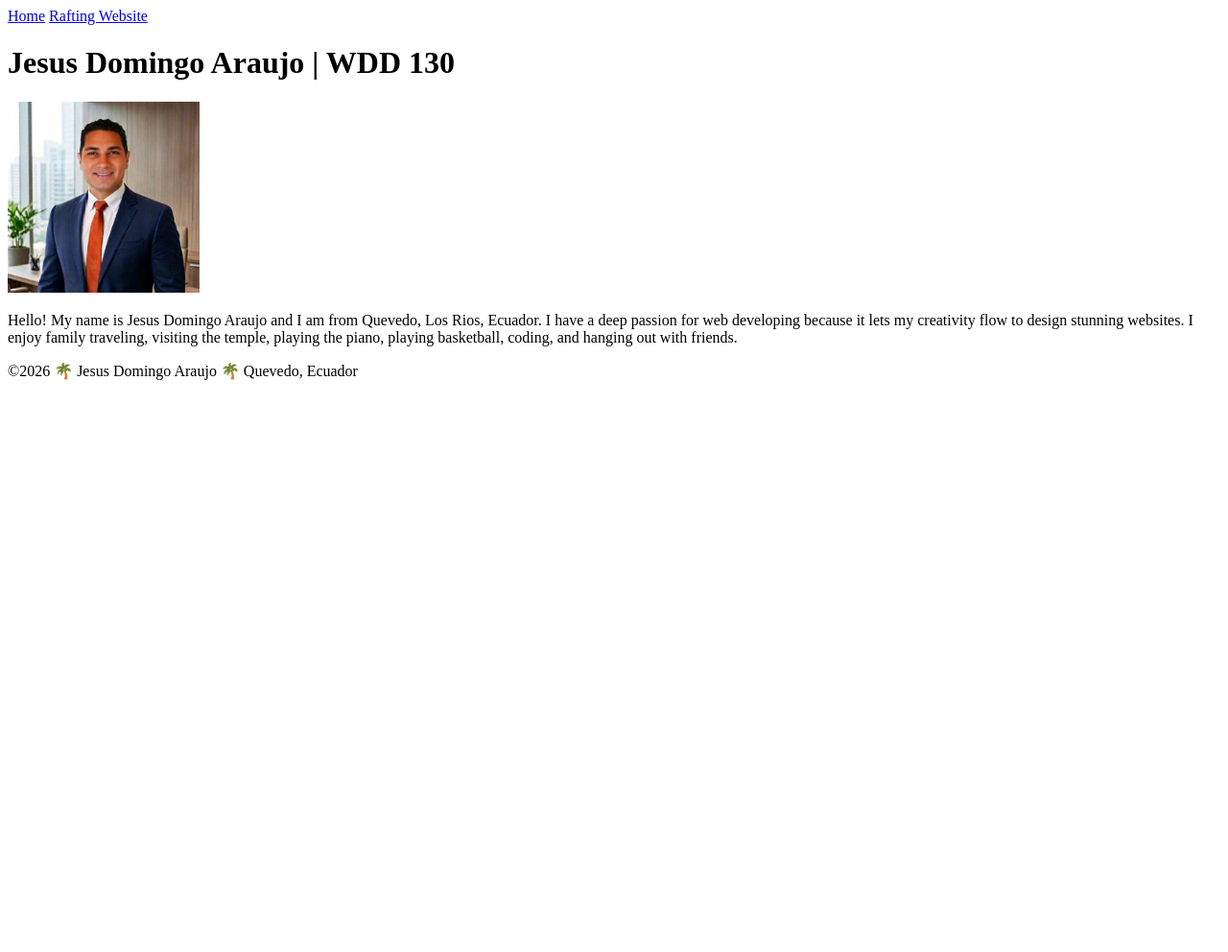
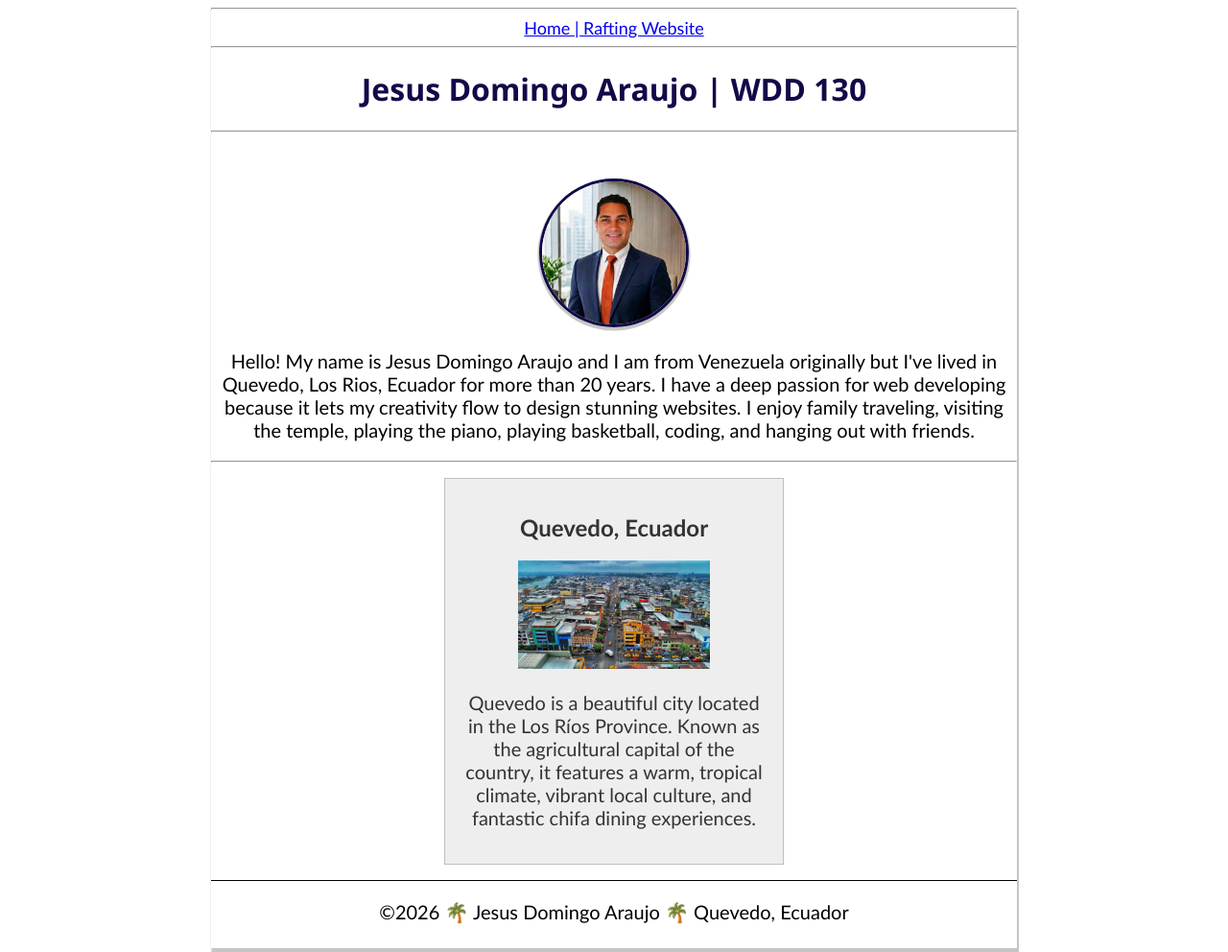
Before and after one commit to ibnsoluciones-web/wdd130, a plain HTML site: page index.html in a window 1280 px wide. Shown: the whole page at 96% size. Before the commit the page ends 800 px from the top, so only its background shows below. Drawn offline with Linux system fonts and the light colour scheme.

Commit message:
Index.hml updated and new stylwe ccs file created in week02

```diff
--- a/index.html
+++ b/index.html
@@ -4,25 +4,51 @@
 <head>
     <meta charset="utf-8">
     <meta name="viewport" content="width=device-width,initial-scale=1.0">
+    <!-- Meta description and author -->
+    <meta name="description"
+      content="WDD 130 Home Page for Jesus Domingo Araujo, web development fundamentals course page.">
+    <meta name="author" content="Jesus Domingo Araujo">
+    <!-- External CSS link -->
+    <link rel="stylesheet" href="week02/styles/styles.css">
     <title>Jesus Domingo Araujo | WDD 130</title>
 </head>
 
 <body>
     <header>
+        <!--// I'm including a divisions using hr to make it more elegant//-->
+        <hr>
         <nav>
-            <a href="#">Home</a>
+            <a href="#">Home | </a>
             <a href="wwr/">Rafting Website</a>
         </nav>
     </header>
+
     <main>
+        <!--// I'm including a divisions using hr to make it more elegant//-->
+        <hr>
         <h1>Jesus Domingo Araujo | WDD 130</h1>
-        <img src="images/JESUS+DOMINGO+ARAUJO+RUIZ.png" alt="Hello, my name is Jesus Domingo Araujo"
-          width="200">
-        <p>Hello! My name is Jesus Domingo Araujo and I am from Quevedo, Los Rios, Ecuador. I have a
+        <!--// I'm including a divisions using hr to make it more elegant//-->
+        <hr>
+        <img class="me" src="images/JESUS+DOMINGO+ARAUJO+RUIZ.png" alt="Jesus Domingo Araujo">
+        <p>Hello! My name is Jesus Domingo Araujo and I am from Venezuela originally but I've lived
+            in Quevedo, Los Rios, Ecuador for more than 20 years. I have a
             deep passion for web developing because it lets my creativity flow to design stunning
             websites. I enjoy family traveling, visiting the temple, playing the piano, playing
             basketball, coding, and hanging out with friends.</p>
     </main>
+
+    <!--// I'm including a divisions using hr to make it more elegant//-->
+    <hr>
+    <!-- New aside element -->
+    <aside>
+        <h2>Quevedo, Ecuador</h2>
+        <!-- Make sure to add an image of Quevedo in your images folder and keep it under 125kB -->
+        <img src="images/quevedo-2026.jpg" alt="Landscape of Quevedo, Ecuador">
+        <p>Quevedo is a beautiful city located in the Los Ríos Province. Known as the agricultural
+            capital of the country, it features a warm, tropical climate, vibrant local culture, and
+            fantastic chifa dining experiences.</p>
+    </aside>
+
     <footer>
         <p>©2026 🌴 Jesus Domingo Araujo 🌴 Quevedo, Ecuador</p>
     </footer>
--- /dev/null
+++ b/week02/styles/styles.css
@@ -0,0 +1,71 @@
+/* Main content layout */
+body {
+    max-width: 840px;
+    margin: 0 auto;
+    text-align: center;
+    font-family: 'Gill Sans', 'Gill Sans MT', Calibri, 'Trebuchet MS', sans-serif;
+    box-shadow: #1111113e 0px 2px 1px 1.5px;
+}
+
+h1 {
+    font-family: 'Segoe UI', Tahoma, Geneva, Verdana, sans-serif;
+    color: rgb(18, 10, 72);
+}
+
+a {
+    font-family: 'Trebuchet MS', 'Lucida Sans Unicode', 'Lucida Grande', 'Lucida Sans', Arial, sans-serif;
+    font-size: 18px;
+
+}
+
+main {
+    max-width: 840px;
+
+}
+
+/* Profile image styling */
+main img {
+    width: 150px;
+    height: auto;
+
+}
+
+img.me {
+    border-radius: 50%;
+    border: rgb(18, 10, 72) solid 3px;
+    margin-top: 40px;
+    box-shadow: #1111113e 0px 2px 1px 1.5px;
+}
+
+/* Aside container styling */
+aside {
+    width: 20rem;
+    margin: 1rem auto;
+    border: 1px solid rgb(0 0 0 / 0.2);
+    padding: 1rem;
+    background-color: #eee;
+    color: #333;
+    text-align: center;
+
+}
+
+/* Aside image styling */
+aside img {
+    width: 200px;
+    height: auto;
+}
+
+/* Paragraph padding reset */
+p {
+    padding: 0;
+    font-size: 20px;
+}
+
+/* Footer styling */
+footer {
+    margin-top: 15px;
+    margin-bottom: 15px;
+    padding-bottom: 5px;
+    border-top: 1px solid #000;
+    text-align: center;
+}
```
Also changed, not shown: week01/favorite-city.html (+1 -1 lines), images/quevedo-2026.jpg (added), week01/images/La-Plaza-Bolívar-de-Guanare.jpg (renamed from week01/images/La_Plaza_Bolívar_de_Guanare.jpg).
